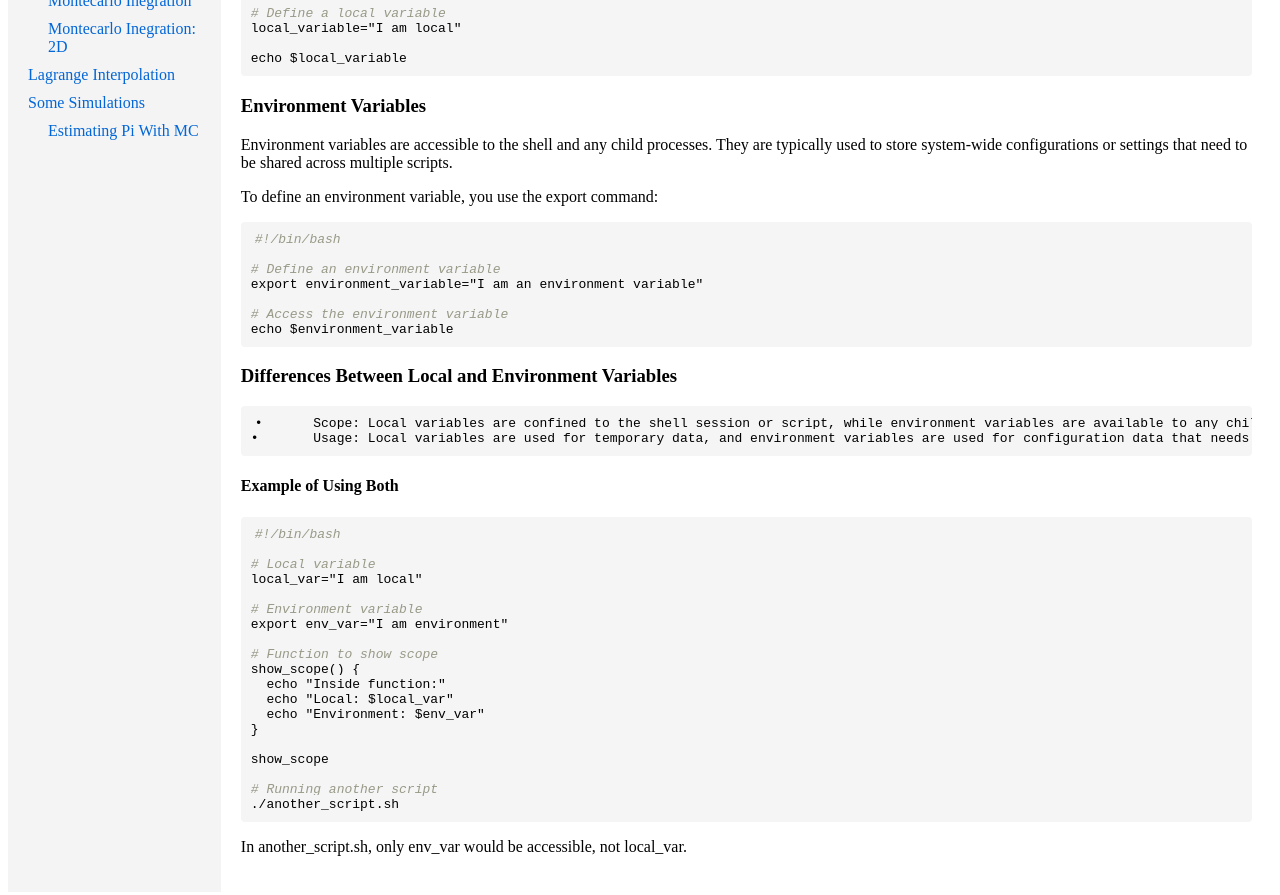
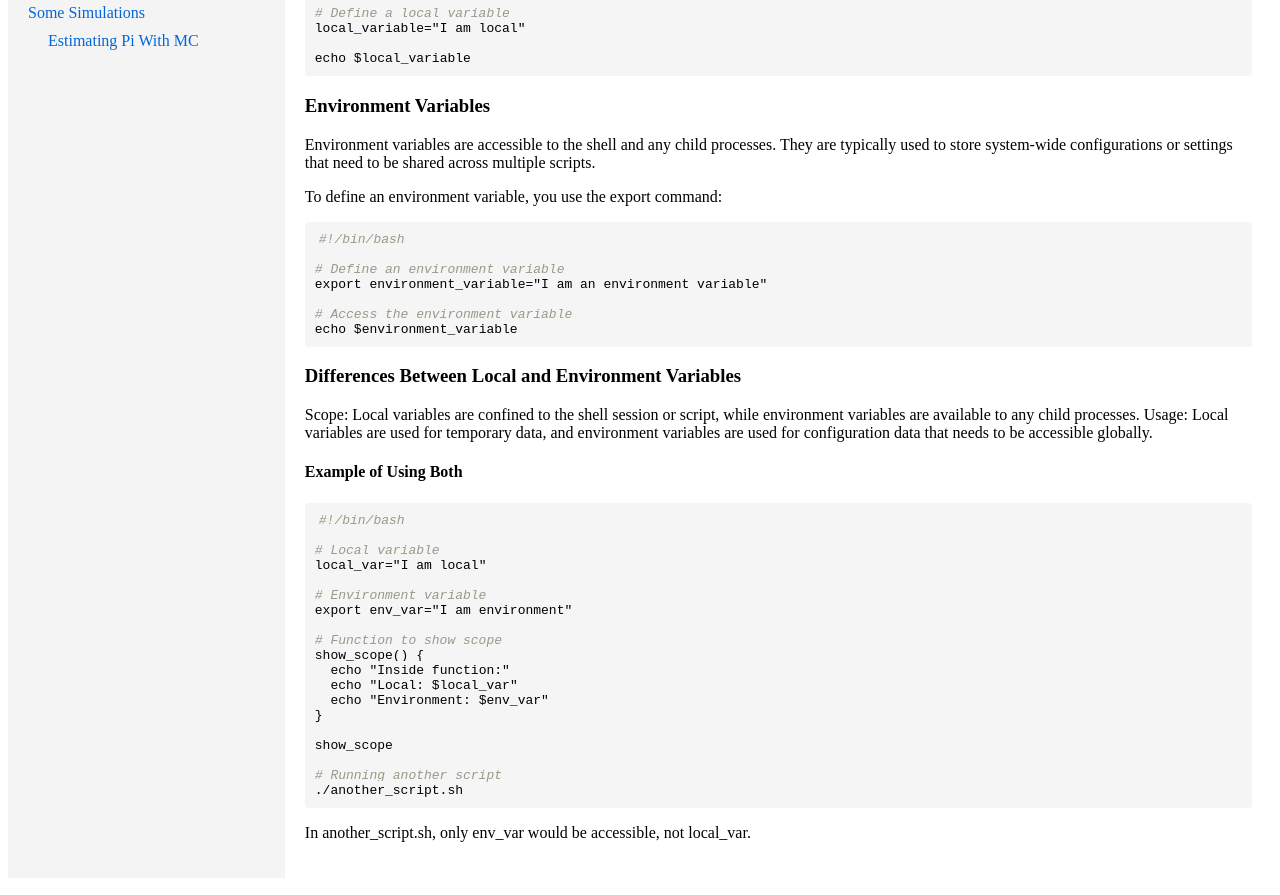
Before and after one commit to mohangiri1/scripting, a Jekyll site: the page built from docs/basics/shell_scripts_and_variables.md, in a window 1280 px wide and 900 px high, scrolled down 603 px. Shown: the top 895 px of the window. Built offline with Jekyll 4.4.1, drawn with Linux system fonts in a browser that asks for light colours; comment, search, counter and statistics services are not loaded; part of the change alters nothing that is shown.

````diff
--- a/docs/basics/shell_scripts_and_variables.md
+++ b/docs/basics/shell_scripts_and_variables.md
@@ -46,9 +46,8 @@ export environment_variable="I am an environment variable"
 echo $environment_variable
 ```
 ### Differences Between Local and Environment Variables
-
-	•	Scope: Local variables are confined to the shell session or script, while environment variables are available to any child processes.
-	•	Usage: Local variables are used for temporary data, and environment variables are used for configuration data that needs to be accessible globally.
+Scope: Local variables are confined to the shell session or script, while environment variables are available to any child processes.
+Usage: Local variables are used for temporary data, and environment variables are used for configuration data that needs to be accessible globally.
 
 #### Example of Using Both
 ```bash
````
